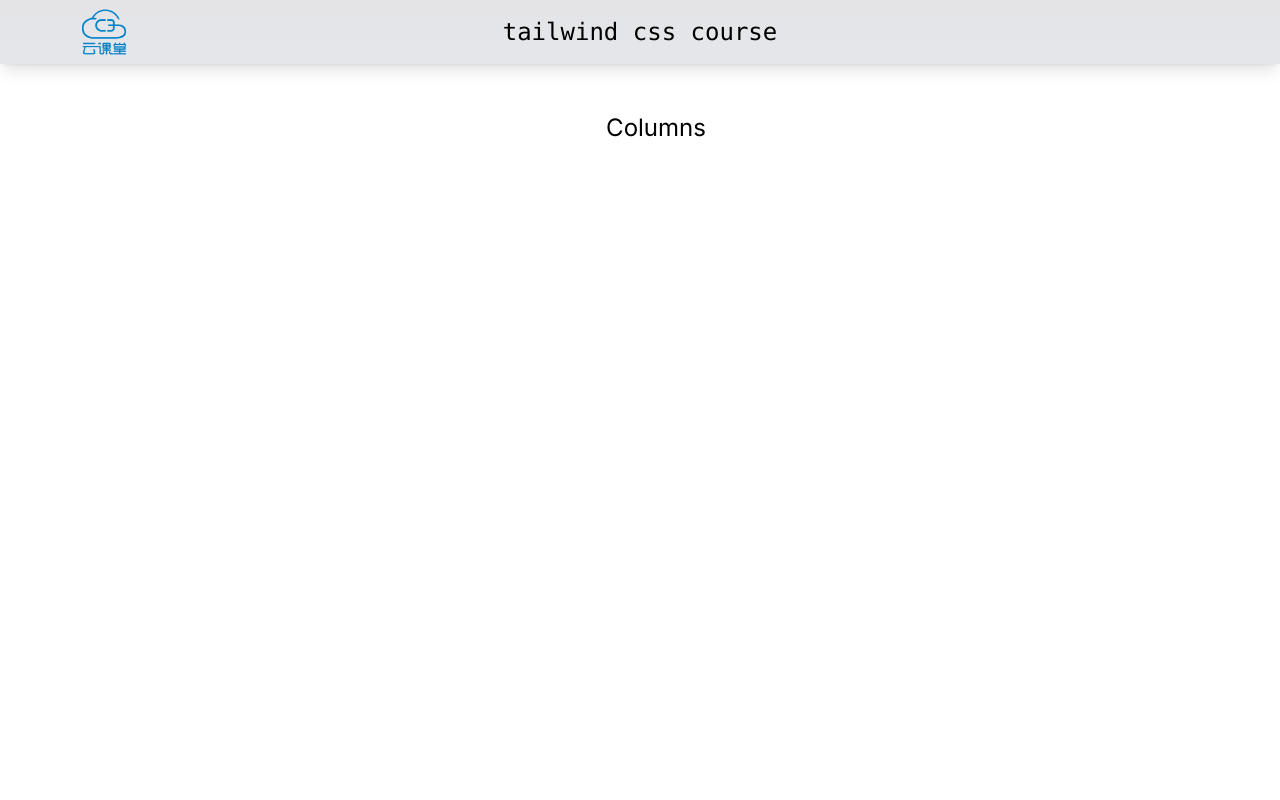
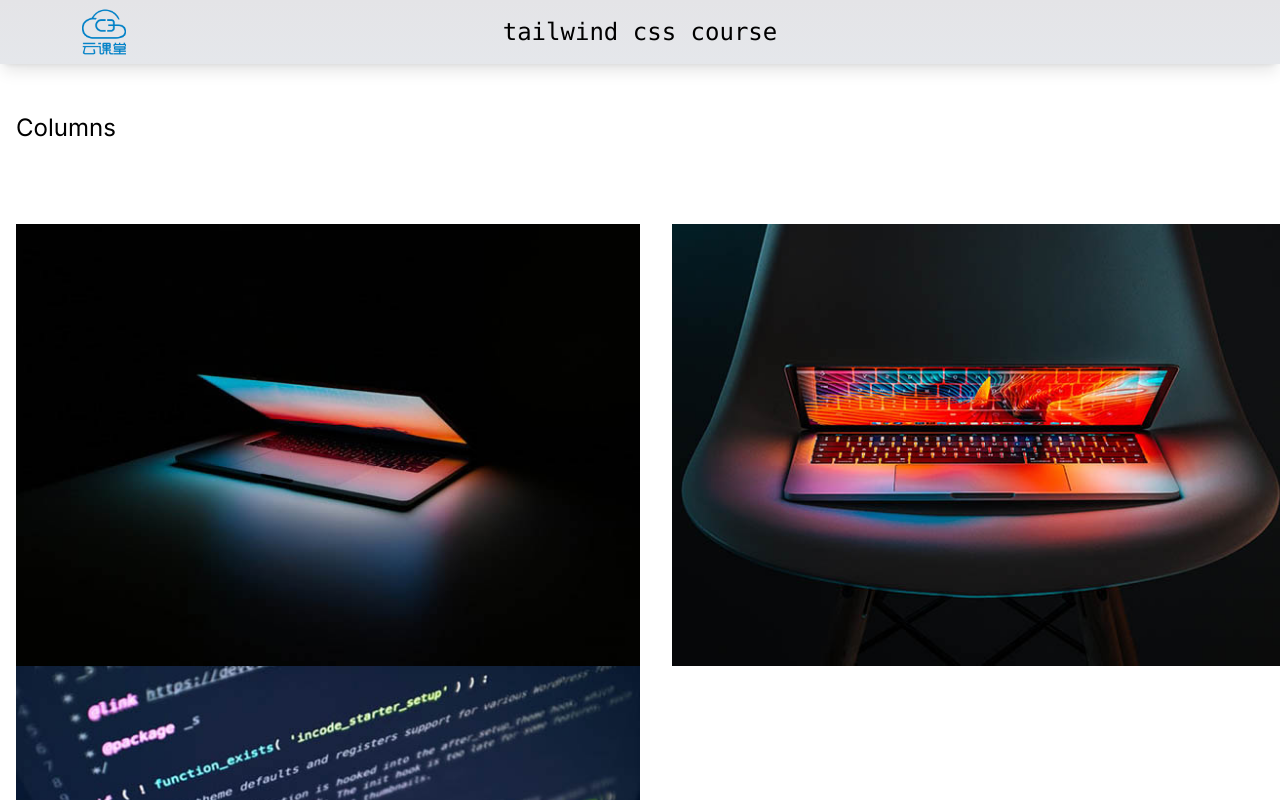
Before and after one commit to yangwawa0323/learning-tailwind-css, a Next.js app: page /columns in a window 1280 px wide. Built offline with nearby package versions, Linux system fonts and the light colour scheme.

Commit message:
tailwind columns

```diff
--- a/app/columns/page.tsx
+++ b/app/columns/page.tsx
@@ -2,8 +2,72 @@ import React from 'react';
 
 const Columns = () => {
 	return (
-		<div>
+		<div className='space-y-20'>
 			<h2 className='text-2xl '>Columns</h2>
+			<div className='columns-2 gap-8'>
+				<img
+					className='w-full'
+					src='/assets/img/img1.jpg'
+					alt=''
+				/>
+				<img
+					className='w-full'
+					src='/assets/img/img2.jpg'
+					alt=''
+				/>
+				<img
+					className='w-full break-after-column'
+					src='/assets/img/img3.jpg'
+					alt=''
+				/>
+				<img
+					className='w-full'
+					src='/assets/img/img4.jpg'
+					alt=''
+				/>
+			</div>
+
+			<div className='columns-3 gap-24'>
+				<img
+					className='w-full'
+					src='/assets/img/img3.jpg'
+				/>
+				<img
+					className='w-full break-before-column'
+					src='/assets/img/img4.jpg'
+				/>
+				<img
+					className='w-full'
+					src='/assets/img/img5.jpg'
+				/>
+				<img
+					className='w-full'
+					src='/assets/img/img6.jpg'
+				/>
+				<img
+					className='w-full'
+					src='/assets/img/img7.jpg'
+				/>
+			</div>
+
+			<div className='columns-3xs'>
+				<img
+					className='w-full aspect-video'
+					src='/assets/img/img8.jpg'
+				/>
+				<img
+					className='w-full aspect-square'
+					src='/assets/img/img9.jpg'
+				/>
+				<img
+					className='w-full break'
+					src='/assets/img/img1.jpg'
+				/>
+				<img
+					className='w-full '
+					src='/assets/img/img2.jpg'
+				/>
+			</div>
 		</div>
 	);
 };
```
Also changed, not shown: app/columns/REAME.md (+1 -1 lines).
